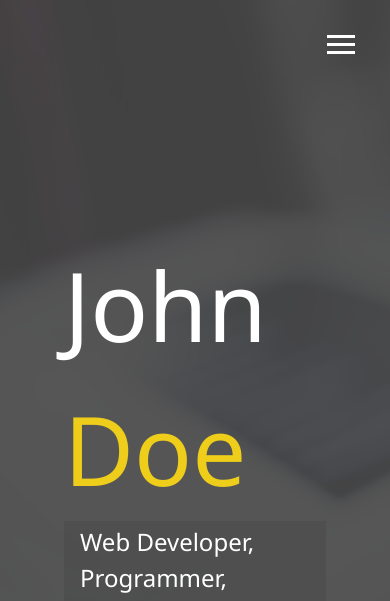
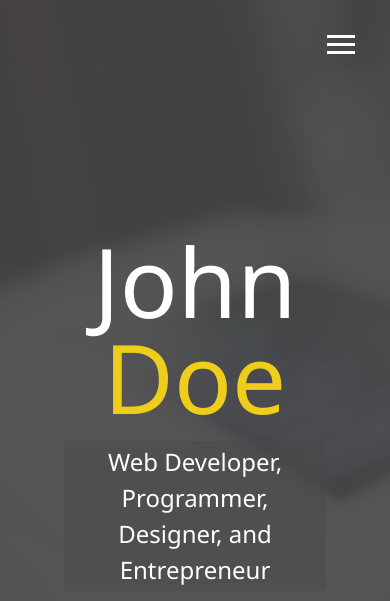
Before and after one commit to styrbjorne/practice-portfolio, a website: page dist/index.html in a window 390 px wide. Shown: the top 601 px of the page. Drawn offline with Linux system fonts and the light colour scheme.

Commit message:
Added media queries and made menu overlay responsive

```diff
--- a/scss/_config.scss
+++ b/scss/_config.scss
@@ -16,7 +16,7 @@ $background-opacity: 0.9;
       background-size: cover;
 
       &:after {
-        content: "";
+        content: '';
         position: absolute;
         top: 0;
         right: 0;
@@ -28,3 +28,28 @@ $background-opacity: 0.9;
     }
   }
 }
+
+// Media query mixins
+@mixin mediaSm {
+  @media screen and (max-width: 500px) {
+    @content;
+  }
+}
+
+@mixin mediaMd {
+  @media screen and (max-width: 768px) {
+    @content;
+  }
+}
+
+@mixin mediaLg {
+  @media screen and (min-width: 769px) and (max-width: 1170px) {
+    @content;
+  }
+}
+
+@mixin mediaXl {
+  @media screen and (min-width: 1171px) {
+    @content;
+  }
+}
--- /dev/null
+++ b/scss/_mobile.scss
@@ -0,0 +1,52 @@
+// Wide screens
+@include mediaXl {
+}
+// Desktops & Laptops
+@include mediaLg {
+}
+// Tablets & Small Laptops
+@include mediaMd {
+  main {
+    align-items: center;
+    text-align: center;
+
+    .lg-heading {
+      line-height: 1;
+      margin-bottom: 1rem;
+    }
+  }
+
+  ul.menu-nav,
+  div.menu-branding {
+    float: none;
+    width: 100%;
+    min-height: 0;
+
+    &.show {
+      transform: translate3d(0, 0, 0);
+    }
+  }
+
+  .menu-nav {
+    height: 70vh;
+    transform: translate3d(-100%, 0, 0);
+    font-size: 20px;
+  }
+
+  .menu-branding {
+    height: 30vh;
+    transform: translate3d(100%, 0, 0);
+
+    .portrait {
+      background: url('../img/portrait_small.jpg');
+      height: 150px;
+      width: 150px;
+    }
+  }
+}
+// Smart Phones
+@include mediaSm {
+  main#home h1 {
+    margin-top: 10vh;
+  }
+}
--- a/scss/main.scss
+++ b/scss/main.scss
@@ -1,5 +1,6 @@
 @import 'config';
 @import 'menu';
+@import 'mobile';
 
 * {
   box-sizing: border-box;
```
Also changed, not shown: dist/css/main.css.
